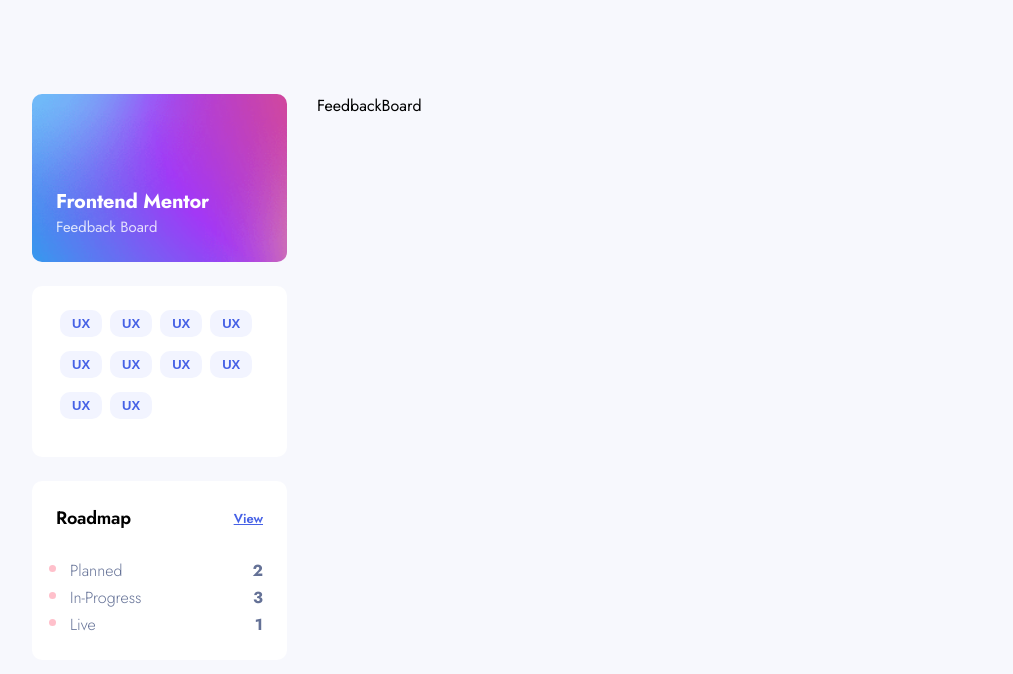
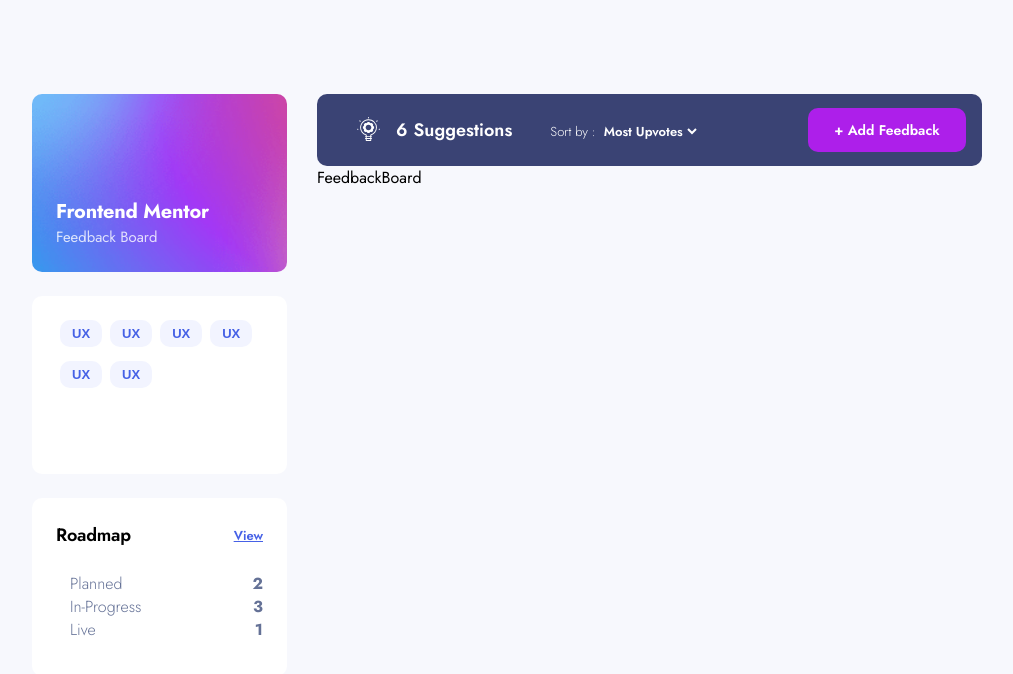
Before and after one commit to OliverCadman/product_feedback_app, a React (Vite) app in the folder app/: page / in a window 1280 px wide. Shown: the top 674 px of the page, without its empty margins (133-1146 px from the left). Built offline with nearby package versions, Linux system fonts and the light colour scheme.

Commit message:
Added toolbar (mobile and tablet/desktop versions)

```diff
--- a/app/src/components/Sidebar/Categories/CategoryWidget.tsx
+++ b/app/src/components/Sidebar/Categories/CategoryWidget.tsx
@@ -4,7 +4,7 @@ const CategoryWidget: React.FC = () => {
   return (
      <div className="product-feedback__panel widget-container categories">
           <div className="categories__widget-wrapper flex">
-            {Array.from(new Array(10)).map(x => {
+            {Array.from(new Array(6)).map(x => {
               return <button className="category__widget" type="button">
                         UX
                     </button>
--- /dev/null
+++ b/app/src/components/Toolbar/Toolbar.tsx
@@ -0,0 +1,29 @@
+import React from 'react';
+import {ReactComponent as IconSuggestions} from "../../assets/suggestions/icon-suggestions.svg";
+import {ReactComponent as IconPlus} from "../../assets/shared/icon-plus.svg";
+
+const Toolbar = () => {
+  return (
+    <div className="toolbar__wrapper">
+            <div className="toolbar__suggestion-count flex">
+                <IconSuggestions />
+                <p><span className="suggestion-count">6</span>Suggestions</p>
+            </div>
+            <menu className="w-100 flex row-between align-center toolbar__menu">
+                <li>
+                    <label htmlFor="suggestion__sort-select">Sort by : </label>
+                    <select id="suggestion__sort-select">
+                        <option value="" selected>Most Upvotes</option>
+                    </select>
+                </li>
+                <li>
+                    <button type="button" className="toolbar-btn">
+                        + Add Feedback
+                    </button>
+                </li>
+            </menu>
+        </div>
+  )
+}
+
+export default Toolbar
--- /dev/null
+++ b/app/src/components/Toolbar/_toolbar.scss
@@ -0,0 +1,90 @@
+.toolbar-sm__container {
+    padding: 0.5rem 1.5rem;
+    @include tablet() {
+        display: none;
+    }
+
+    .toolbar__suggestion-count {
+        display: none;
+
+    }
+}
+
+.toolbar-lg__container {
+    display: none;
+
+    @include tablet() {
+        display: block;
+        width: 100%;
+        border-radius: 10px;
+    }
+}
+
+.toolbar-bg {
+    background-color: $dark-blue-2;
+}
+
+.toolbar__wrapper,
+.toolbar__menu li select {
+    color: $white;
+}
+
+.toolbar__wrapper {
+    @include tablet() {
+        display: flex;
+        align-items: center;
+        padding: 0.875rem 1rem 0.875rem 1.5rem;
+
+    }
+}
+
+.toolbar__suggestion-count {
+    margin: 0 2.375rem 0 1rem;
+
+    p, span {
+       font-size: 1.125rem;
+       font-weight: $fw-semibold;
+    }
+
+    p {
+        margin-left: 1rem;
+    }
+
+    .suggestion-count {
+        margin-right: .375rem;
+    }
+}
+
+.toolbar__menu  {
+    li label {
+        font-weight: $fw-light;
+        font-size: 0.813rem;
+    }
+
+    li select {
+        font-weight: $fw-semibold;
+        font-family: $font-primary;
+        border: none;
+        background-color: transparent;
+        font-size: 0.813rem;
+    }
+
+    .toolbar-btn {
+        border-radius: 10px;
+        background-color: $magenta;
+        width: 134px;
+        height: 40px;
+        border: none;
+        color: $white;
+        font-family: $font-primary;
+        font-weight: $fw-semibold;
+        padding: 0.616rem 1rem;
+        font-size: 0.813rem;
+
+        @include tablet() {
+            width: 158px;
+            height: 44px;
+            font-size: 0.875rem;
+        }
+    }
+}
--- a/app/src/components/mobile/Nav/NavMob.tsx
+++ b/app/src/components/mobile/Nav/NavMob.tsx
@@ -5,7 +5,7 @@ import { ReactComponent as CloseIcon } from "../../../assets/shared/mobile/icon-
 const NavMob: React.FC = () => {
   return (
     <nav>
-      <div className="nav--mobile flex row-between align-center"
+      <div className="nav--mobile flex row-between align-center bar-padding"
         >
           <div className="nav--elements flex row-between">
             <div className="nav--text-content">
--- a/app/src/components/mobile/Sidebar/_sidebar-mob.scss
+++ b/app/src/components/mobile/Sidebar/_sidebar-mob.scss
@@ -1,4 +1,5 @@
 .sidebar-mob {
+    display: none;
     width: 271px;
     height: 100%;
     position: absolute;
--- a/app/src/index.scss
+++ b/app/src/index.scss
@@ -18,10 +18,18 @@
   background-color: $light-gray;
 }
 
+menu, ul, ol {
+  list-style-type: none;
+}
+
 /* Utilities */
 
 .h-100 {
   height: 100%;
+}
+
+.w-100 {
+  width: 100%;
 }
 
 .flex {
@@ -47,6 +55,7 @@
 
 // Mobile Overlay
 .opaque-overlay {
+  display: none;
   position: absolute;
   width: 100%;
   height: 100%;
@@ -60,10 +69,16 @@
   }
 }
 
+.bar-padding {
+  padding: 1rem 1.5rem;
+}
+
+
 @import "./components/mobile/Nav/navmob";
 @import "./components/FeedbackBoard/feedbackboard";
 @import "./components/Sidebar/Categories/categories";
 @import "./components/Sidebar/Roadmap/roadmap";
+@import "./components/Toolbar/toolbar";
 @import "./pages/ProductFeedback/product-feedback";
 
 // Mobile-specific Styles
--- a/app/src/pages/ProductFeedback/ProductFeedback.tsx
+++ b/app/src/pages/ProductFeedback/ProductFeedback.tsx
@@ -6,6 +6,7 @@ import Roadmap from '../../components/Sidebar/Roadmap/Roadmap';
 import LogoBrandBackgroundDesktop from "../../assets/suggestions/desktop/background-header.png";
 import LogoBrandBackgroundTablet from "../../assets/suggestions/tablet/background-header.png";
 import SidebarMob from '../../components/mobile/Sidebar/SidebarMob';
+import Toolbar from '../../components/Toolbar/Toolbar';
 
 const backgroundCSS = `
   @media screen and (min-width: 768px) {
@@ -28,6 +29,10 @@ const ProductFeedback: React.FC = () => {
       <style scoped>{backgroundCSS}</style>
       <NavMob />
       <SidebarMob />
+      <div className="toolbar-sm__container toolbar-bg">
+        <Toolbar />
+      </div>
+    <main>
       <div className="opaque-overlay"></div>
       <div className="product-feedback__container flex">
         <aside className="product-feedback__panels">
@@ -42,12 +47,15 @@ const ProductFeedback: React.FC = () => {
           </div>
           <CategoryWidget />
           <Roadmap />
-
         </aside>
         <section className="product-feedback__board">
+          <div className="toolbar-lg__container toolbar-bg">
+            <Toolbar />
+          </div>
           <FeedbackBoard />
         </section>
       </div>
+    </main>
     </>
   )
 }
--- a/app/src/pages/ProductFeedback/_product-feedback.scss
+++ b/app/src/pages/ProductFeedback/_product-feedback.scss
@@ -7,12 +7,15 @@
   @include tablet() {
     padding: 3.5rem 0;
     max-width: 689px;
+    align-items: center;
   }
 
   @include desktop() {
       gap: 1.875rem;
       padding: 5.875rem 10.313rem;
       max-width: none;
+      width: 100%;
+      align-items: flex-start;
   }
 }
 
@@ -23,6 +26,7 @@
 
   @include tablet() {
     display: flex;
+    align-items: center;
     gap: 10px;
   }
 
@@ -37,8 +41,8 @@
     border-radius: 10px;
 
     @include tablet() {
-        width: 223px;
-        min-height: 168px;
+        flex-basis: 223px;
+        min-height: 178px;
     }
 }
 
@@ -85,15 +89,15 @@
    border-radius: 10px;
    background-color: $white;
    margin: 1.5rem 0;
+}
 
+.product-feedback__board {
+  @include tablet() {
+    flex-basis: 100%;
+  }
 
-   @include tablet() {
-    margin: 0 0.625rem;
-
-   }
-
-   @include desktop() {
-    margin: 1.5rem 0;
-    width: 100%;
-   }
+  @include desktop() {
+    flex-grow: 1;
+    flex-basis: auto;
+  }
 }
```
Lines whose indentation alone changed are shown as unchanged.
